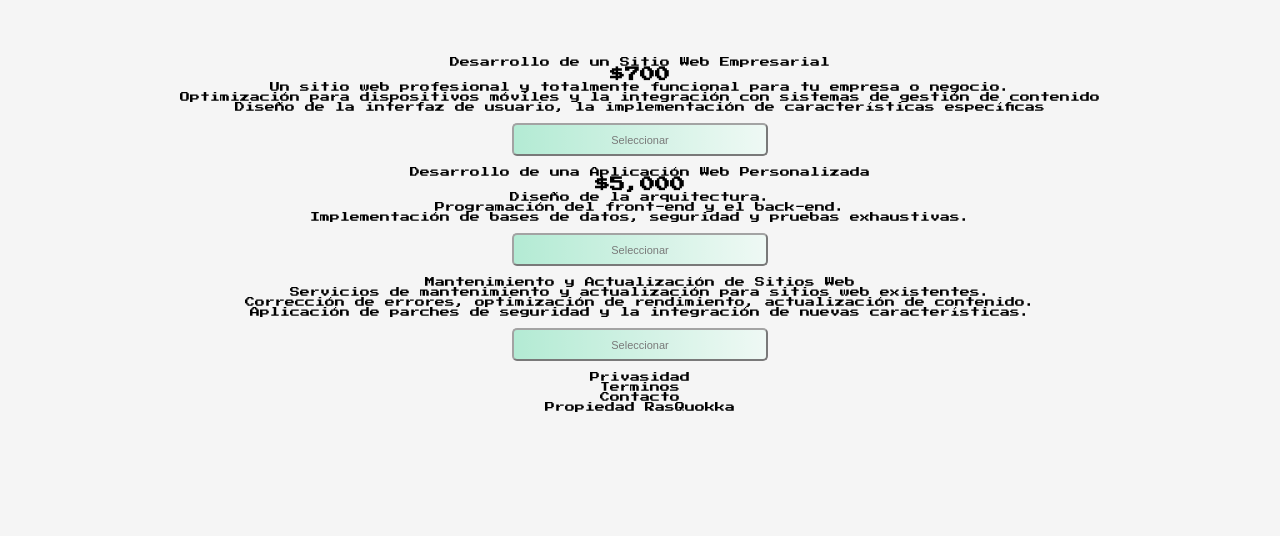
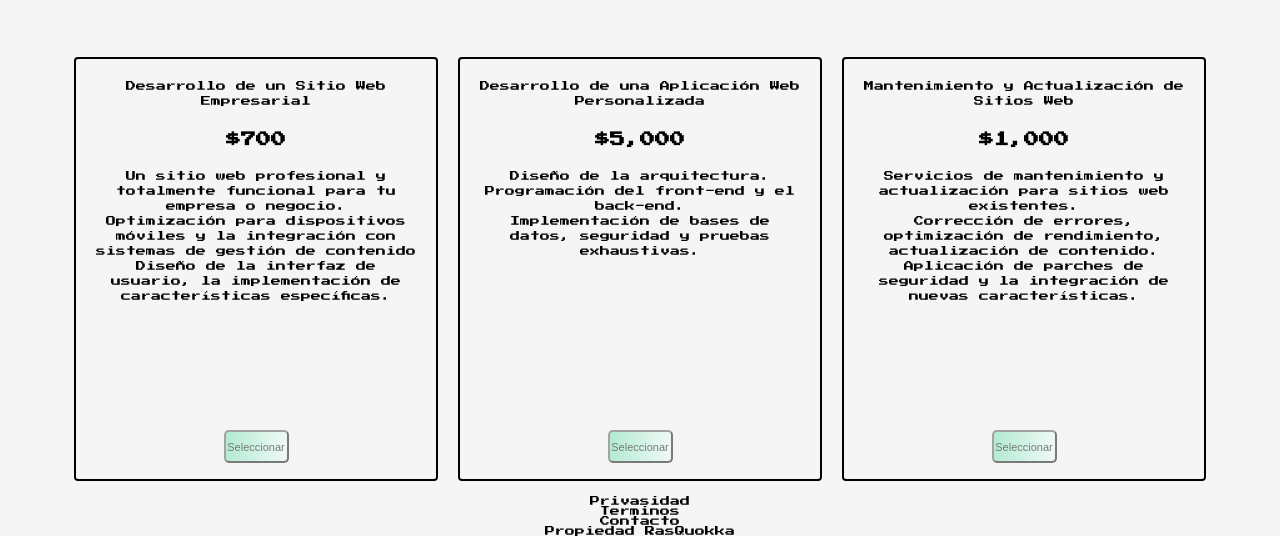
Before and after one commit to Cristh72/landingPage, a plain HTML site: page landingPage/index.html in a window 1280 px wide. Shown: the part 1066-1602 px from the top of the page. Before the commit the page ends 1478 px from the top, so only its background shows below. Drawn offline with Linux system fonts and the light colour scheme; a web font is replaced by a local one.

Commit message:
mejoras con grid

```diff
--- a/landingPage/index.html
+++ b/landingPage/index.html
@@ -13,8 +13,7 @@
 <body>
     <header id="header">
         <div id="logo">
-            <img src="./RasQ2-removebg-preview.png"
-                alt="RasQuokka" id="header-img">
+            <img src="./RasQ2-removebg-preview.png" alt="RasQuokka" id="header-img">
         </div>
         <nav id="nav-bar">
             <ul>
@@ -97,9 +96,10 @@
                     <li> Optimización para dispositivos móviles y la integración con sistemas de gestión de
                         contenido
                     </li>
-                    <li> Diseño de la interfaz de usuario, la implementación de características específicas</li>
+                    <li> Diseño de la interfaz de usuario, la implementación de características específicas.</li>
                 </ol>
                 <button class="btn">Seleccionar</button>
+            </div>
             <div class="producto">
                 <div class="servicio">Desarrollo de una Aplicación Web Personalizada</div>
                 <h2> $5,000 </h2>
@@ -112,7 +112,7 @@
             </div>
             <div class="producto">
                 <div class="servicio">Mantenimiento y Actualización de Sitios Web</div>
-                    <h2></h2>
+                <h2>$1,000</h2>
                 <ol>
                     <li> Servicios de mantenimiento y actualización para sitios web existentes.</li>
                     <li> Corrección de errores, optimización de rendimiento, actualización de contenido.</li>
--- a/landingPage/styles.css
+++ b/landingPage/styles.css
@@ -109,6 +109,7 @@ nav ul {
 
 .btn {
     display:block;
+    min-width: 6.5rem;
     width:20%;
     margin: 1em auto;
     font-size:1.1rem;
@@ -177,3 +178,27 @@ nav ul {
 #función>iframe {
     border-radius: 6px;
 }
+
+/* Valores y precios*/
+
+#precios {
+    display: flex;
+    width: 90%;
+    height: auto;
+    margin: 1.5rem auto;
+    flex-direction: row;
+    align-items: start;
+    justify-content: space-around;
+}
+
+.producto {
+    display: grid;
+    grid-template-rows: 5rem 4rem 25rem 4rem;
+    border: 2px solid black;
+    border-radius: 4px;
+    line-height: 1.5;
+    width: 40%;
+    height: 100%;
+    margin: 0 1rem;
+    padding: 2rem;
+}
```
Lines whose indentation alone changed are shown as unchanged.
